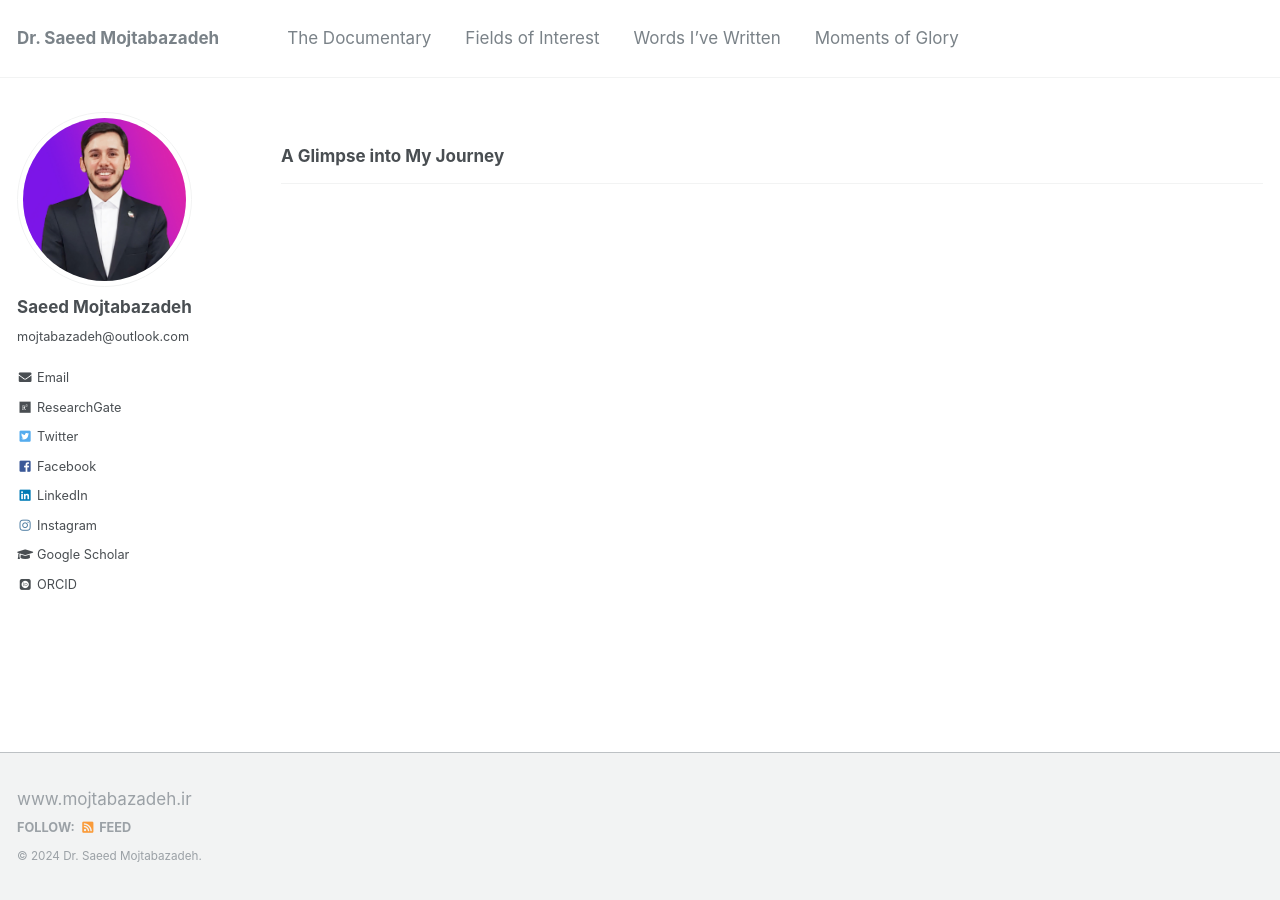
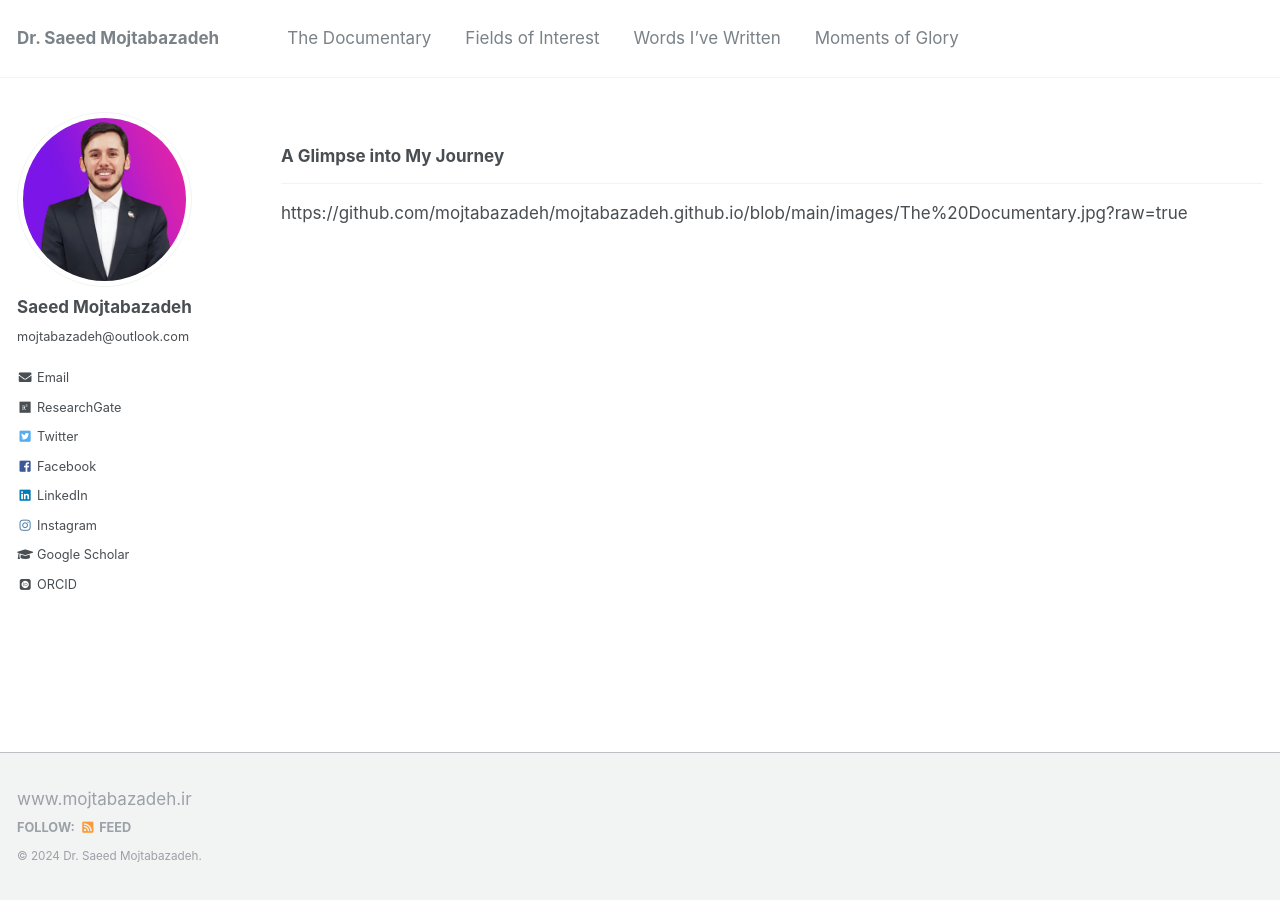
Before and after one commit to mojtabazadeh/mojtabazadeh.github.io, a Jekyll site: the page built from _pages/documentary.md, in a window 1280 px wide. Built offline with Jekyll 4.4.1, drawn with Linux system fonts in a browser that asks for light colours; some web fonts are replaced; some of the changed lines change nothing that is shown.

Commit message:
Update and rename teaching.md to documentary.md

```diff
--- a/_pages/teaching.md
+++ b/_pages/documentary.md
@@ -7,3 +7,5 @@
 
 ### **A Glimpse into My Journey**
 ___
+
+https://github.com/mojtabazadeh/mojtabazadeh.github.io/blob/main/images/The%20Documentary.jpg?raw=true
```
